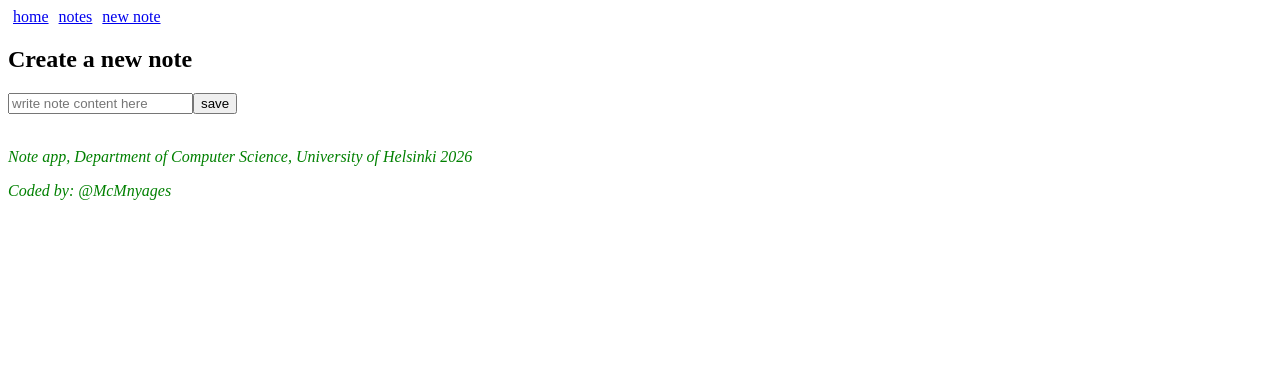
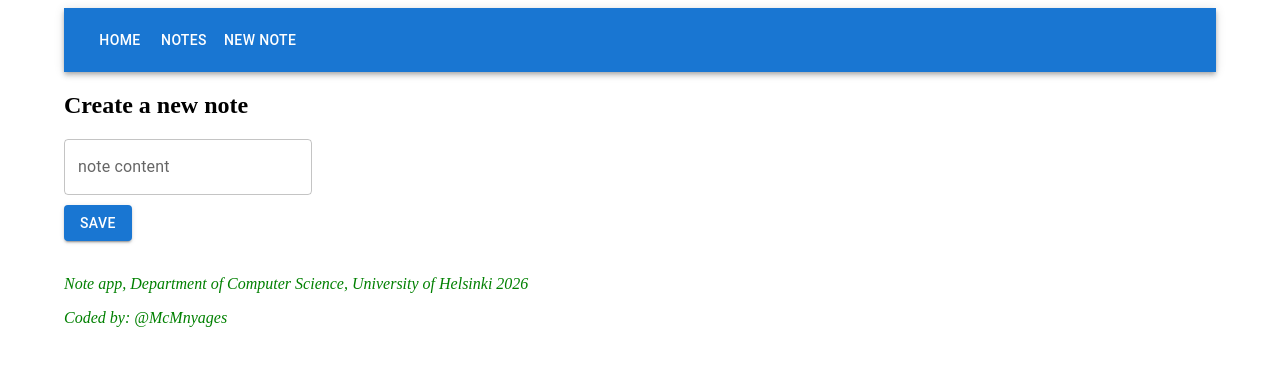
Before and after one commit to mcmnyages/fullstackopen, a React (Vite) app in the folder part2/notes/: page /create in a window 1280 px wide. Shown: the top 366 px of the page. Built offline with nearby package versions, Linux system fonts and the light colour scheme; no server answers.

Commit message:
feat: enhance note management with notifications, improved UI components, and routing

```diff
--- a/part2/notes/src/App.jsx
+++ b/part2/notes/src/App.jsx
@@ -5,14 +5,24 @@
   Routes, Route, Link, useMatch
 } from 'react-router-dom'
 
+import { Container, AppBar, Toolbar, Button } from '@mui/material'
+
 import NoteList from './components/NoteList'
 import Home from './components/Home'
 import Footer from './components/Footer'
 import NoteForm from './components/NoteForm'
 import Note from './components/Note'
+import Notification from './components/Notification'
 
 const App = () => {
   const [notes, setNotes] = useState([])
+  const [notification, setNotification] = useState(null)
+
+  useEffect(() => {
+    noteService.getAll().then(initialNotes => {
+      setNotes(initialNotes)
+    })
+  }, [])
 
   useEffect(() => {
     const loggedUserJSON = window.localStorage.getItem('loggedNoteappUser')
@@ -22,15 +32,13 @@
     }
   }, [])
 
-  useEffect(() => {
-    noteService.getAll().then(initialNotes => {
-      setNotes(initialNotes)
-    })
-  }, [])
-
   const addNote = noteObject => {
     noteService.create(noteObject).then(returnedNote => {
       setNotes(notes.concat(returnedNote))
+      setNotification({ text: `Note '${returnedNote.content}' added!`, type: 'success' })
+      setTimeout(() => {
+        setNotification(null)
+      }, 10000)
     })
   }
 
@@ -50,21 +58,15 @@
         setNotes(notes.map(note => (note.id !== id ? note : returnedNote)))
       })
       .catch(() => {
-        /*
-        setErrorMessage(
-          `Note '${note.content}' was already removed from server`
+        setNotification(
+          { text: `Note '${note.content}' was already removed from server`, type: 'error' }
         )
         setTimeout(() => {
-          setErrorMessage(null)
+          setNotification(null)
         }, 5000)
-        */
+
         setNotes(notes.filter(n => n.id !== id))
       })
-  }
-
-
-  const padding = {
-    padding: 5
   }
 
   const match = useMatch('/notes/:id')
@@ -73,13 +75,20 @@
     ? notes.find(note => note.id === match.params.id)
     : null
 
+
+  const hoverStyle = { '&:hover': { bgcolor: 'rgba(255,255,255,0.3)' } }
+
   return (
-    <div>
-      <div>
-        <Link style={padding} to="/">home</Link>
-        <Link style={padding} to="/notes">notes</Link>
-        <Link style={padding} to="/create">new note</Link>
-      </div>
+    <Container>
+      <AppBar position="static">
+        <Toolbar>
+          <Button color="inherit" component={Link} to="/" sx={hoverStyle}>home</Button>
+          <Button color="inherit" component={Link} to="/notes" sx={hoverStyle}>notes</Button>
+          <Button color="inherit" component={Link} to="/create" sx={hoverStyle}>new note</Button>
+        </Toolbar>
+      </AppBar>
+
+      <Notification notification={notification} />
 
       <Routes>
         <Route path="/notes/:id" element={
@@ -90,16 +99,16 @@
           />
         } />
         <Route path="/notes" element={
-          <NoteList notes={notes} />
+          <NoteList notes={notes} setNotification={setNotification} />
         } />
         <Route path="/create" element={
-          <NoteForm createNote={addNote}/>
+          <NoteForm createNote={addNote} />
         } />
         <Route path="/" element={<Home />} />
       </Routes>
 
       <Footer />
-    </div>
+    </Container>
   )
 }
 
--- a/part2/notes/src/components/NoteForm.jsx
+++ b/part2/notes/src/components/NoteForm.jsx
@@ -1,28 +1,36 @@
 import { useState } from 'react'
+import { useNavigate } from 'react-router-dom'
+import { TextField, Button } from '@mui/material'
+
 
 const NoteForm = ({ createNote }) => {
   const [newNote, setNewNote] = useState('')
+  const navigate = useNavigate()
 
-  const addNote = (event) => {
+  const addNote = event => {
     event.preventDefault()
     createNote({
       content: newNote,
       important: true
     })
 
+    navigate('/notes')
     setNewNote('')
   }
 
   return (
     <div>
       <h2>Create a new note</h2>
+
       <form onSubmit={addNote}>
-        <input
+        <TextField
+          label="note content"
           value={newNote}
           onChange={event => setNewNote(event.target.value)}
-          placeholder='write note content here'
         />
-        <button type="submit">save</button>
+        <div>
+          <Button type="submit" variant="contained" style={{ marginTop: 10 }}>save</Button>
+        </div>
       </form>
     </div>
   )
--- a/part2/notes/src/components/NoteList.jsx
+++ b/part2/notes/src/components/NoteList.jsx
@@ -1,34 +1,27 @@
-import { useState, useEffect } from 'react'
+import { useState } from 'react'
 
 import { Link } from 'react-router-dom'
 
-import Note from './Note'
-import Notification from './Notification'
+import { Table, TableBody, TableCell, TableContainer, TableHead, TableRow, Paper } from '@mui/material'
+
 import LoginForm from './LoginForm'
-import NoteForm from './NoteForm'
 import Togglable from './Togglable'
 import loginService from '../services/login'
 import noteService from '../services/notes'
 
-const NoteList = ({ notes }) => {
-
-  const [showAll, setShowAll] = useState(true)
-  const [errorMessage, setErrorMessage] = useState(null)
+const NoteList = ({ notes, setNotification }) => {
   const [username, setUsername] = useState('')
   const [password, setPassword] = useState('')
-  const [user, setUser] = useState(null)
-
-  useEffect(() => {
+  const [user, setUser] = useState(() => {
     const loggedUserJSON = window.localStorage.getItem('loggedNoteappUser')
     if (loggedUserJSON) {
-      const user = JSON.parse(loggedUserJSON)
-      // eslint-disable-next-line react-hooks/set-state-in-effect
-      setUser(user)
-      noteService.setToken(user.token)
+      const savedUser = JSON.parse(loggedUserJSON)
+      noteService.setToken(savedUser.token)
+      return savedUser
     }
-  }, [])
 
-
+    return null
+  })
 
   const handleLogin = async event => {
     event.preventDefault()
@@ -42,14 +35,12 @@
       setUsername('')
       setPassword('')
     } catch {
-      setErrorMessage('wrong credentials')
+      setNotification({ text: 'wrong credentials', type: 'error' })
       setTimeout(() => {
-        setErrorMessage(null)
+        setNotification(null)
       }, 5000)
     }
   }
-
-  const notesToShow = showAll ? notes : notes.filter(note => note.important)
 
   const loginForm = () => (
     <Togglable buttonLabel="login">
@@ -63,25 +54,40 @@
     </Togglable>
   )
 
+
   return (
     <div>
-      <h1>Notes</h1>
-      <Notification message={errorMessage} />
-
       {!user && loginForm()}
 
-      <div>
-        <button onClick={() => setShowAll(!showAll)}>
-          show {showAll ? 'important' : 'all'}
-        </button>
-      </div>
-      <ul>
-        {notesToShow.map(note => (
-          <li key={note.id}>
-            <Link to={`/notes/${note.id}`}>{note.content}</Link>
-          </li>
-        ))}
-      </ul>
+      <h2>Notes</h2>
+
+      <TableContainer component={Paper}>
+        <Table>
+          <TableHead>
+            <TableRow>
+              <TableCell>content</TableCell>
+              <TableCell>user</TableCell>
+              <TableCell>important</TableCell>
+            </TableRow>
+          </TableHead>
+          <TableBody>
+            {notes.map(note => (
+              <TableRow key={note.id}>
+                <TableCell>
+                  <Link to={`/notes/${note.id}`}>{note.content}</Link>
+                </TableCell>
+                <TableCell>
+                  {note.user?.name}
+                </TableCell>
+                <TableCell>
+                  {note.important ? 'yes': ''}
+                </TableCell>
+              </TableRow>
+            ))}
+          </TableBody>
+        </Table>
+      </TableContainer>
+
     </div>
   )
 }
--- a/part2/notes/src/components/Notification.jsx
+++ b/part2/notes/src/components/Notification.jsx
@@ -1,12 +1,14 @@
-const Notification = ({ message }) => {
-  if (message === null) {
+import { Alert } from '@mui/material'
+
+const Notification = ({ notification }) => {
+  if (notification === null) {
     return null
   }
 
   return (
-    <div className="error">
-      {message}
-    </div>
+    <Alert style={{ marginTop: 10, marginBottom: 10 }} severity={notification.type}>
+      {notification.text}
+    </Alert>
   )
 }
 
--- a/part2/notes/src/services/notes.js
+++ b/part2/notes/src/services/notes.js
@@ -24,9 +24,13 @@
   return request.then(response => response.data)
 }
 
+const remove = (id) => {
+  return axios.delete(`${baseUrl}/${id}`)
+}
 export default {
   getAll,
   create,
   update,
+  remove,
   setToken
 }
```
